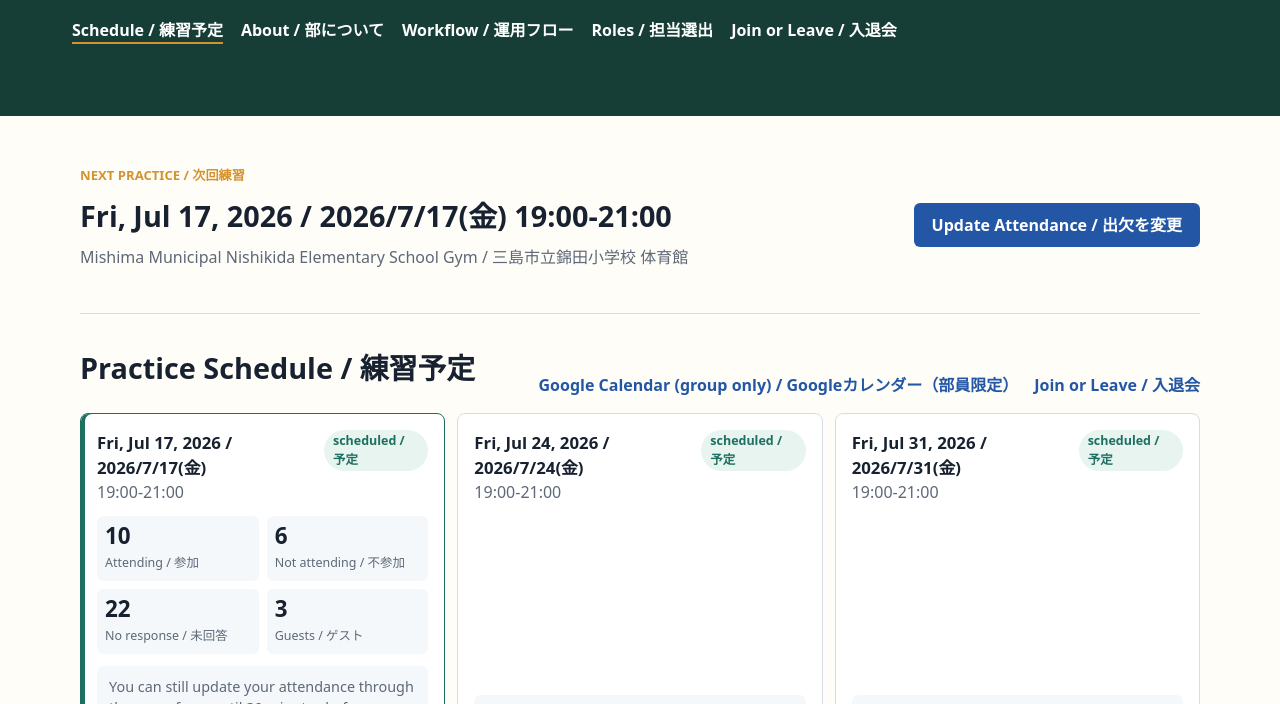
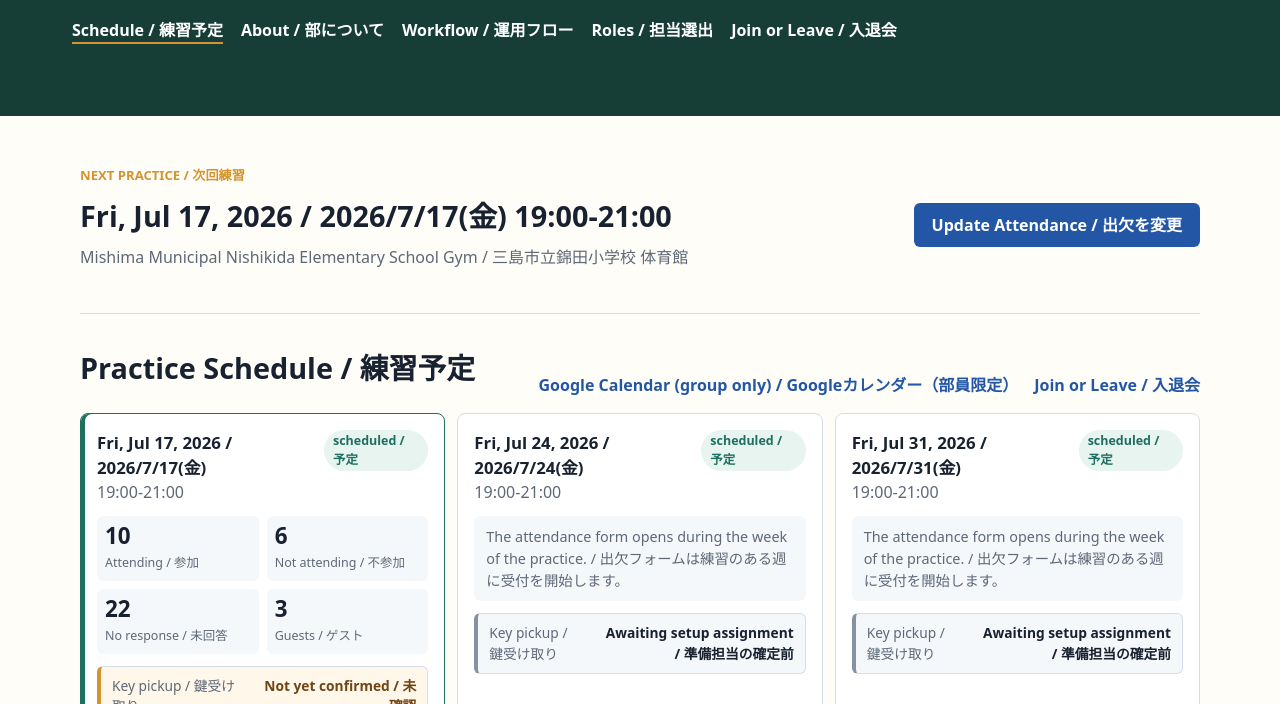
Before and after one commit to nig-badminton-club/nig-badminton-club.github.io, a website: page docs/index.html in a window 1280 px wide. Shown: the part 248-952 px from the top of the page. Drawn offline with Linux system fonts and the light colour scheme.

Commit message:
Display weekly key pickup status

```diff
--- a/docs/assets/app.js
+++ b/docs/assets/app.js
@@ -181,6 +181,25 @@
     return `<div class="count"><strong>${escapeHtml(formatCount(number))}</strong><span>${escapeHtml(label)}</span></div>`;
   }
 
+  function keyPickupStatusBlock(session) {
+    const requestedStatus = String(session.keyPickupStatus || "");
+    const fallbackStatus = session.responseStatus === "upcoming" ? "awaiting-assignment" : "pending";
+    const status = ["confirmed", "pending", "awaiting-assignment", "unassigned", "not-required"].includes(requestedStatus)
+      ? requestedStatus
+      : fallbackStatus;
+    const labels = {
+      confirmed: "Confirmed / 受け取り済み",
+      pending: "Not yet confirmed / 未確認",
+      "awaiting-assignment": "Awaiting setup assignment / 準備担当の確定前",
+      unassigned: "Setup unassigned / 準備担当未割当",
+      "not-required": "Not required / 不要",
+    };
+    return `<div class="key-pickup-status key-pickup-${status}">
+      <span>Key pickup / 鍵受け取り</span>
+      <strong>${escapeHtml(labels[status])}</strong>
+    </div>`;
+  }
+
   function renderMemberStats(stats) {
     const counts = document.getElementById("member-stats-counts");
     const detail = document.getElementById("member-stats-detail");
@@ -255,6 +274,7 @@
             <span class="${statusClass}">${escapeHtml(formatStatus(session.status))}</span>
           </div>
           ${countMarkup}
+          ${keyPickupStatusBlock(session)}
           ${changeWindowMarkup}
           ${publicNote}
           ${formLink ? `<div>${formLink}</div>` : ""}
--- a/docs/assets/styles.css
+++ b/docs/assets/styles.css
@@ -220,6 +220,7 @@
   background: white;
   padding: 16px;
   display: grid;
+  align-content: start;
   gap: 12px;
 }
 
@@ -279,6 +280,46 @@
 .count span {
   color: var(--muted);
   font-size: 0.78rem;
+}
+
+.key-pickup-status {
+  display: flex;
+  align-items: center;
+  justify-content: space-between;
+  gap: 12px;
+  min-height: 44px;
+  padding: 9px 11px;
+  border: 1px solid var(--line);
+  border-left: 4px solid #8792a1;
+  border-radius: 6px;
+  background: var(--surface);
+  font-size: 0.86rem;
+}
+
+.key-pickup-status span {
+  color: var(--muted);
+}
+
+.key-pickup-status strong {
+  text-align: right;
+}
+
+.key-pickup-confirmed {
+  border-left-color: var(--green);
+  background: #e7f4ef;
+  color: var(--green);
+}
+
+.key-pickup-pending {
+  border-left-color: var(--gold);
+  background: #fff7e9;
+  color: #6f4513;
+}
+
+.key-pickup-unassigned {
+  border-left-color: var(--red);
+  background: #fdecea;
+  color: var(--red);
 }
 
 .response-state,
--- a/docs/data/public.json
+++ b/docs/data/public.json
@@ -41,6 +41,7 @@
       "unansweredCount": 22,
       "guestCount": 3,
       "roleStatus": "assigned",
+      "keyPickupStatus": "pending",
       "publicNote": "",
       "formUrl": "https://docs.google.com/forms/d/e/1FAIpQLScp52QlAixMvY1WMHyMkMQDbuTLzgio6cyhlU6D7sxMO1hOvA/viewform?usp=pp_url&entry.1028596434=2026-07-17+(19:00-21:00)&entry.965977503=0"
     },
@@ -56,6 +57,7 @@
       "unansweredCount": null,
       "guestCount": null,
       "roleStatus": "pending",
+      "keyPickupStatus": "awaiting-assignment",
       "publicNote": "",
       "formUrl": ""
     },
@@ -71,6 +73,7 @@
       "unansweredCount": null,
       "guestCount": null,
       "roleStatus": "pending",
+      "keyPickupStatus": "awaiting-assignment",
       "publicNote": "",
       "formUrl": ""
     }
--- a/docs/index.html
+++ b/docs/index.html
@@ -7,7 +7,7 @@
     <title>NIG Badminton Club / 遺伝研バドミントン部</title>
     <meta name="description" content="Practice schedule, attendance summary, and participation information for NIG Badminton Club. / 遺伝研バドミントン部の練習予定、出欠状況、参加案内。">
     <link rel="icon" href="favicon.svg" type="image/svg+xml">
-    <link rel="stylesheet" href="assets/styles.css?v=20260710-1">
+    <link rel="stylesheet" href="assets/styles.css?v=20260717-1">
   </head>
   <body>
     <header class="site-header">
@@ -78,6 +78,6 @@
     </footer>
 
     <script src="data/config.js"></script>
-    <script src="assets/app.js?v=20260715-1"></script>
+    <script src="assets/app.js?v=20260717-1"></script>
   </body>
 </html>
```
Also changed, not shown: docs/about.html (+2 -2 lines), docs/admin.html (+1 -1 lines), docs/join.html (+1 -1 lines), docs/privacy.html (+2 -2 lines), docs/role-assignment.html (+2 -2 lines), docs/workflow.html (+2 -2 lines), tests/site.test.mjs (+36 -0 lines), README.md.
